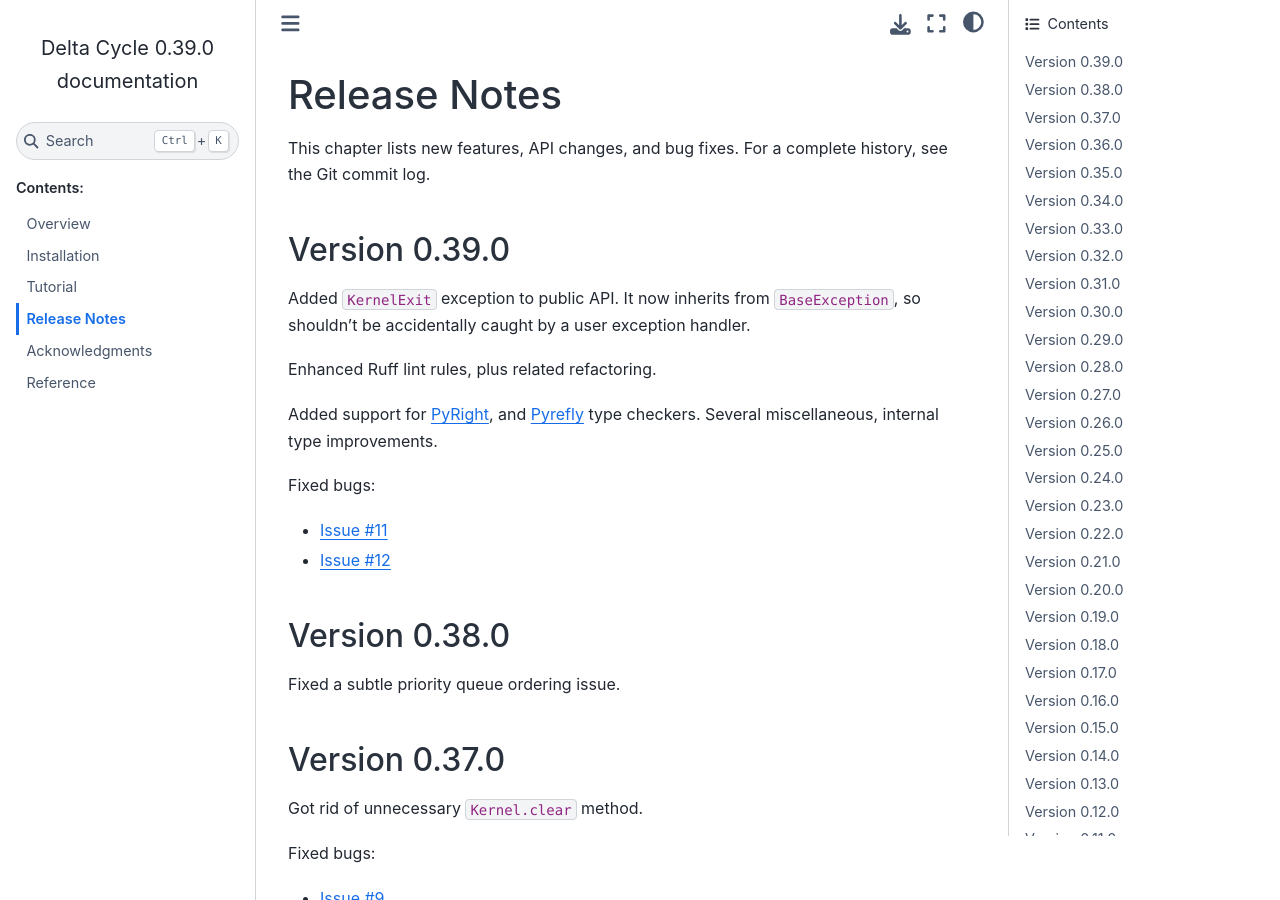
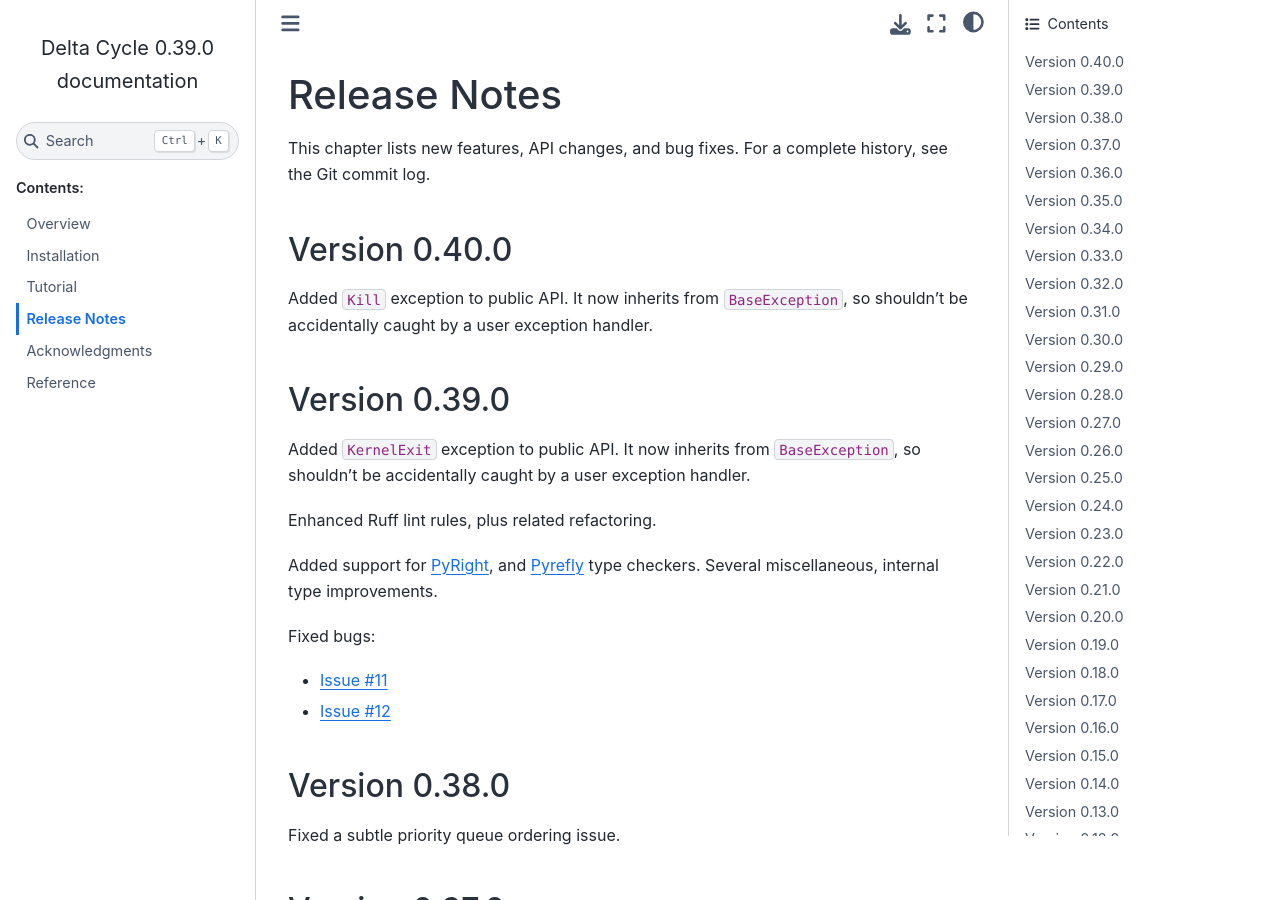
Before and after one commit to cjdrake/deltacycle, a Sphinx documentation site: the page built from doc/source/release_notes.rst, in a window 1280 px wide and 900 px high. Built offline with Sphinx 7.4.7 and the Sphinx Book theme 1.1.4, drawn with Linux system fonts in a browser that asks for light colours.

Commit message:
Add 0.40.0 release notes

```diff
--- a/doc/source/release_notes.rst
+++ b/doc/source/release_notes.rst
@@ -6,6 +6,14 @@
 
 This chapter lists new features, API changes, and bug fixes.
 For a complete history, see the Git commit log.
+
+
+Version 0.40.0
+==============
+
+Added ``Kill`` exception to public API.
+It now inherits from ``BaseException``,
+so shouldn't be accidentally caught by a user exception handler.
 
 
 Version 0.39.0
```
